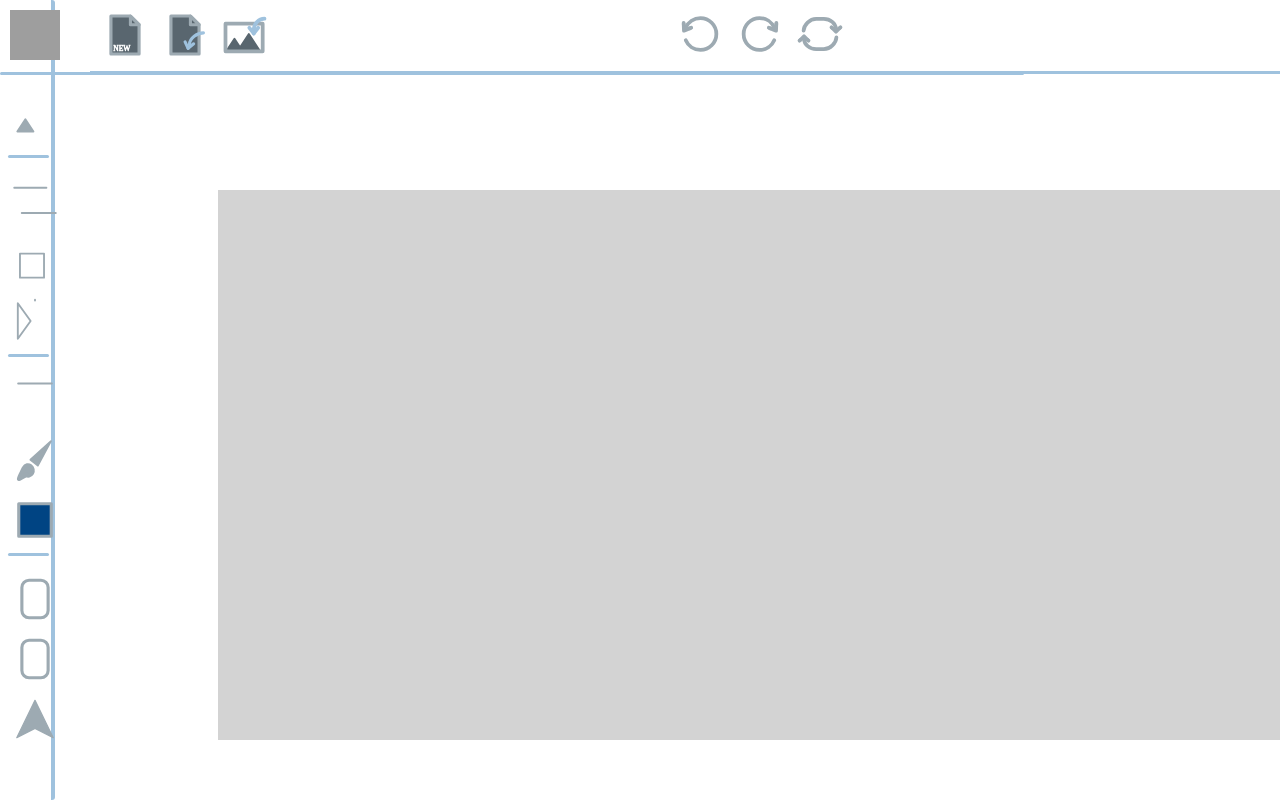
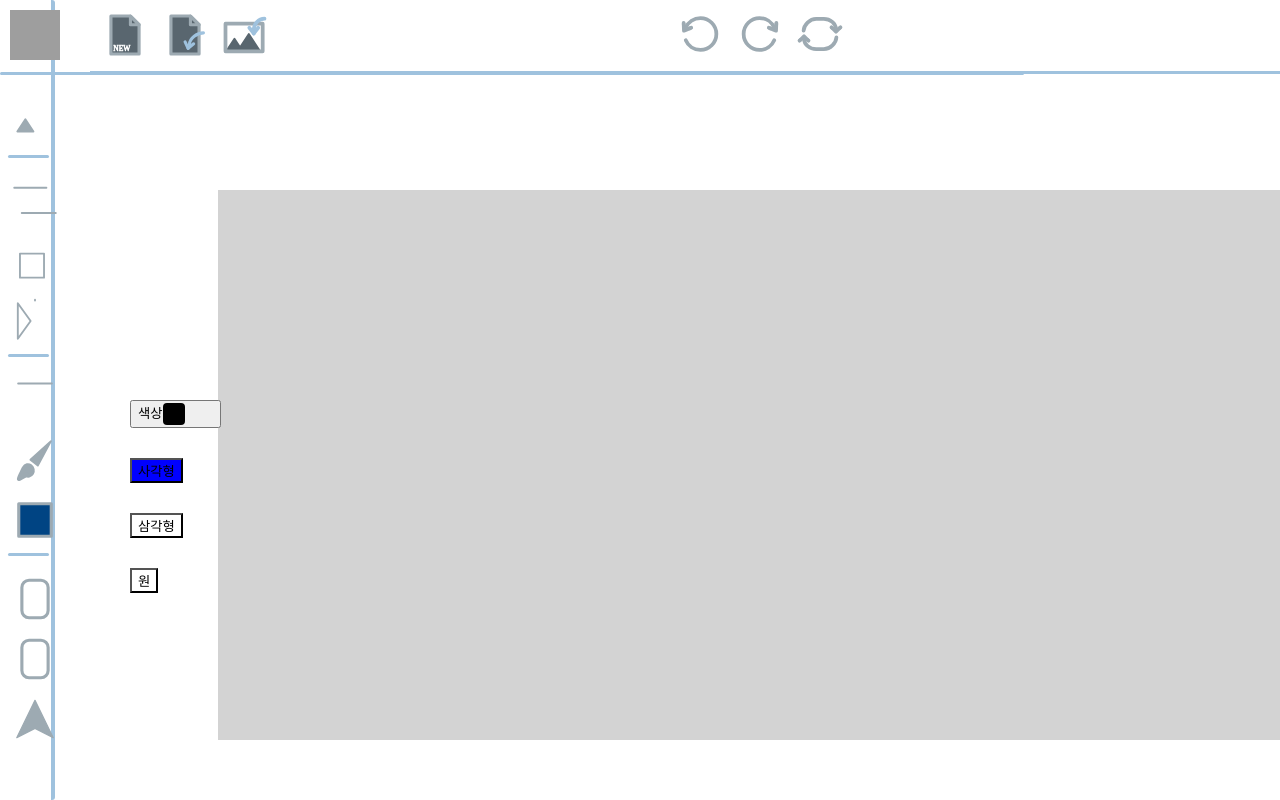
Before and after one commit to chweyun/image_editor, a React (Create React App) app in the folder client/: page / in a window 1280 px wide. Both pictures are taken after a click on the icon 35 px from the left and 515 px from the top of the page. Shown: the top 800 px of the page. Built offline with nearby package versions, Linux system fonts and the light colour scheme; grey boxes are pictures that could not be loaded.

Commit message:
shape-tool

```diff
--- a/client/src/MainBoard.js
+++ b/client/src/MainBoard.js
@@ -54,6 +54,7 @@ import oneraser from "./component/Eraserfunc.js";
 import oneraserAll from "./component/EraserAllfunc.js";
 import onselect from "./component/Selectfunc.js";
 import { wait } from "@testing-library/user-event/dist/utils";
+import Shapefunc from "./component/Shapefunc.js";
 
 
 const MainBoard = () => {
@@ -195,6 +196,7 @@ const MainBoard = () => {
     const [selectCrop, setSelectCrop] = useState(false);
     const [selectTurn, setSelectTurn] = useState(false);
     const [selectText, setSelectText] = useState(false);
+    const [selectShape, setSelectShape] = useState(false);
 
     const [clickFilter, setClickFilter] = useState(false);
     const [clickCrop, setClickCrop] = useState(false);
@@ -229,6 +231,7 @@ const MainBoard = () => {
         setSelectCrop(false);
         setSelectTurn(false);
         setSelectText(false);
+        setSelectShape(false);
 
         setClickVar((prev) => !(prev));
         if (setSelectVar) {
@@ -262,8 +265,6 @@ const MainBoard = () => {
     const getIsOkClicked = (isOkClicked) => {
         setIsOkClicked(isOkClicked);
       };
-
-    console.log(isItalic, isBold, isSelected);
 
     // text 기능
     var hasInput = false;
@@ -393,15 +394,69 @@ const MainBoard = () => {
       listId.removeChild(textbox);
     }
 
+    // Shape 기능
+    const context = useRef(null);
+    const [shapeColor, setShapeColor] = useState("");
+    const [isShape, setIsShape] = useState("rect");
+
+    const getShapeColor = (shapeColor) => {
+        setShapeColor(shapeColor);
+    }
+    const getIsShape = (isShape) => {
+        setIsShape(isShape);
+    }
+
+    useEffect(() => {
+        /* ctx 가 null or undefined로 뜨는 오류 해결 (임시로 ctx 변수 대신 context.current 사용) */
+        if (canvasId.current) {
+            context.current = canvasId.current.getContext("2d");
+        }
+    }, []);
+
+    const [pos, setPos] = useState([]); // 시작 좌표
+    const [isDraw, setIsDraw] = useState(false);
 
 
+    function drawStart(e) {
+        setIsDraw(true);
+        var bound = canvasId.current.getBoundingClientRect();
+        setPos([(e.clientX - bound.left) * (canvasId.current.width / bound.width), (e.clientY - bound.top) * (canvasId.current.height / bound.height)]);
+    }
 
+    function drawSquare(e) {
+        if (!isDraw) {
+            return;
+        }
+        context.current.strokeStyle = shapeColor;
+        context.current.fillStyle = shapeColor;
+        var bound = canvasId.current.getBoundingClientRect();
 
+        if (isShape == 'rect') {
+            context.current.fillRect(pos[0], pos[1], (e.clientX - bound.left) * (canvasId.current.width / bound.width) - pos[0], (e.clientY - bound.top) * (canvasId.current.height / bound.height) - pos[1]);
+        }
+        else if (isShape == 'triangle') {
+            var endX = (e.clientX - bound.left) * (canvasId.current.width / bound.width) - pos[0];
+            var endY = (e.clientY - bound.top) * (canvasId.current.height / bound.height) - pos[1];
+            context.current.beginPath();
+            context.current.moveTo(pos[0], pos[1]);
+            context.current.lineTo(pos[0]-150, pos[1]+150);
+            context.current.lineTo(pos[0]+150, pos[1]+150);
+            context.current.closePath();
+            context.current.fill();
+        }
+        else if (isShape == 'circle') {
+            var radiusX = (e.clientX - bound.left) * (canvasId.current.width / bound.width) - pos[0];
+            var radiusY = (e.clientY - bound.top) * (canvasId.current.height / bound.height) - pos[1];
 
+            context.current.beginPath();
+            context.current.ellipse(pos[0], pos[1], radiusX, radiusY, 0, 0, Math.PI*2);
+            context.current.fill();
+        }
+    }
 
-
-
-
+    function drawEnd(e) {
+        setIsDraw(false);
+    }
 
     return (
         <>
@@ -428,6 +483,9 @@ const MainBoard = () => {
                 <React.Fragment>
                 <img src={imageUrl ? imageUrl : profile} alt="편집이미지" id="source" className="imgSizeControl" style={{display: 'none'}}/>
                 <canvas className="canvas" id="canvasID" ref={canvasId} width="1920" height="1080" style= {{width:'1200px', height:'550px'}} type='file' name='imageFile' accept='image/jpeg, image/jp, image/png'
+                onMouseDown={selectShape ? drawStart : null}
+                onMouseMove={selectShape ? drawSquare : null}
+                onMouseUp={selectShape ? drawEnd : null}
                 /* 컴퓨터 해상도로 기존 사이즈 맞춰주고 스타일로 캔버스 크기 조정해줘야 화질 안깨짐 */ />
                 <input type="file" ref={imgRef} onChange={onChangeImage} id="input-file" style={{display: 'none'}}></input>
                 </React.Fragment>
@@ -447,7 +505,7 @@ const MainBoard = () => {
                     <div className="sideArea">
                         <TextIcon className={clickText ? ("iconStyle", "icon_select") : ("iconStyle", "icon_noneselect")} onClick={() => clickControl('Text', clickText, setClickText, setSelectText)}/>
                         <PaintIcon className={clickPaint ? ("iconStyle", "icon_select") : ("iconStyle", "icon_noneselect")} onClick={() => clickControl('Paint', clickPaint, setClickPaint)}/>
-                        <ShapeIcon className={clickShape ? ("iconStyle", "shape_select") : ("iconStyle", "shape_noneselect")} onClick={() => clickControl('Shape', clickShape, setClickShape)}/>
+                        <ShapeIcon className={clickShape ? ("iconStyle", "shape_select") : ("iconStyle", "shape_noneselect")} onClick={() => clickControl('Shape', clickShape, setClickShape, setSelectShape)}/>
                         <hr className="shortContour" align="left" />
                     </div>
                     <div className="sideArea">
@@ -468,6 +526,10 @@ const MainBoard = () => {
                                         getIsClr={getIsClr}
                                         getIsOkClicked={getIsOkClicked}
                                     /> : null }
+                    {selectShape ? <Shapefunc
+                                        getShapeColor={getShapeColor}
+                                        getIsShape={getIsShape}
+                                    /> : null}
                 </div>
             </div>
             <div id="inputList"></div>
--- /dev/null
+++ b/client/src/component/Shapefunc.css
@@ -0,0 +1,59 @@
+@font-face {
+    font-family: 'Pretendard-Regular';
+    src: url('https://cdn.jsdelivr.net/gh/Project-Noonnu/noonfonts_2107@1.1/Pretendard-Regular.woff') format('woff');
+    font-weight: 500;
+    font-style: normal;
+}
+
+.shapeBar {
+    display: inline-block;
+    position: absolute;
+    top: 400px;
+    margin-left: 130px;
+}
+
+.optionverticalLine {
+    border-left: thick solid #9FC2DE;
+    border-width: 4px;
+    border-radius: 3px;
+    height:90%;
+    left: 50%;
+    position: absolute;
+    float: left;
+    /* margin-left: -615px;
+    margin-top: -660px; */
+	padding: 5px;
+}
+
+.shapeOption1 {
+    /* float: left; */
+    display: inline-block;
+    margin-bottom: 30px;
+}
+
+.colorBox {
+    display: inline-block;
+}
+
+.rect {
+    width: 22px;
+    height: 22px;
+    float: right;
+    border-radius: 4px;
+    margin-right: 28px;
+}
+
+.colorPicker {
+    position: absolute;
+    display: inline-block;
+}
+
+.shapeOption2 {
+    margin-bottom: 30px;
+}
+.shapeOption3 {
+    margin-bottom: 30px;
+}
+.shapeOption4 {
+    margin-bottom: 30px;
+}
--- a/client/src/component/Shapefunc.js
+++ b/client/src/component/Shapefunc.js
@@ -1,7 +1,61 @@
-import React from "react";
+import React, { useState, useRef } from "react";
+import { ChromePicker } from 'react-color';
 
-const onshape = () => {
-    console.log("모양툴기능");
+// css 파일
+import './Shapefunc.css';
+
+const Shapefunc = ( {getShapeColor, getIsShape} ) => {
+
+    const [isSelected, setIsSelected] = useState('rect');
+    const colorInfo = useRef([]);
+    const [color, setColor] = useState('black');
+    const [showColorPicker, setShowColorPicker] = useState(false);
+    const setRect = (updatedColor) => {
+        colorInfo.current.style.backgroundColor = updatedColor.hex;
+    }
+
+
+    return (
+        <div className="shapeBar">
+            <div className="optionverticalLine"></div>
+            <div className="colorBox">
+                <button
+                    className="shapeOption1"
+                    onClick={() => setShowColorPicker(showColorPicker => !showColorPicker)}>
+                        <div className='rect' style={{backgroundColor: 'black'}} ref={colorInfo}/>
+                        색상
+                    </button>
+                    {showColorPicker && (
+                        <div className='colorPicker'>
+                        <ChromePicker
+                        color={color}
+                        onChange={updatedColor => {setColor(updatedColor.hex); {getShapeColor(updatedColor.hex)} {setRect(updatedColor);}}}
+                        /></div>
+                    )}
+            </div>
+            <div>
+                <button className="shapeOption2"
+                onClick={isSelected!=='rect' ? () => {setIsSelected('rect'); getIsShape('rect')} : undefined}
+                style={{backgroundColor: isSelected==='rect' ? 'blue' : 'transparent'}}>
+                사각형
+                </button>
+            </div>
+            <div>
+                <button className="shapeOption3"
+                onClick={isSelected!=='triangle' ? () => {setIsSelected('triangle'); getIsShape('triangle')} : undefined}
+                style={{backgroundColor: isSelected==='triangle' ? 'blue' : 'transparent'}}>
+                삼각형
+                </button>
+            </div>
+            <div>
+                <button className="shapeOption4"
+                onClick={isSelected!=='circle' ? () => {setIsSelected('circle'); getIsShape('circle')} : undefined}
+                style={{backgroundColor: isSelected==='circle' ? 'blue' : 'transparent'}}>
+                원
+                </button>
+            </div>
+        </div>
+    )
 };
 
-export default onshape;
+export default Shapefunc;
--- a/client/src/index.js
+++ b/client/src/index.js
@@ -5,9 +5,9 @@ import App from './App';
 
 const root = ReactDOM.createRoot(document.getElementById('root'));
 root.render(
-  <React.StrictMode>
+  // <React.StrictMode>
     <App />
-  </React.StrictMode>
+  // </React.StrictMode>
 );
 
 // If you want to start measuring performance in your app, pass a function
```
